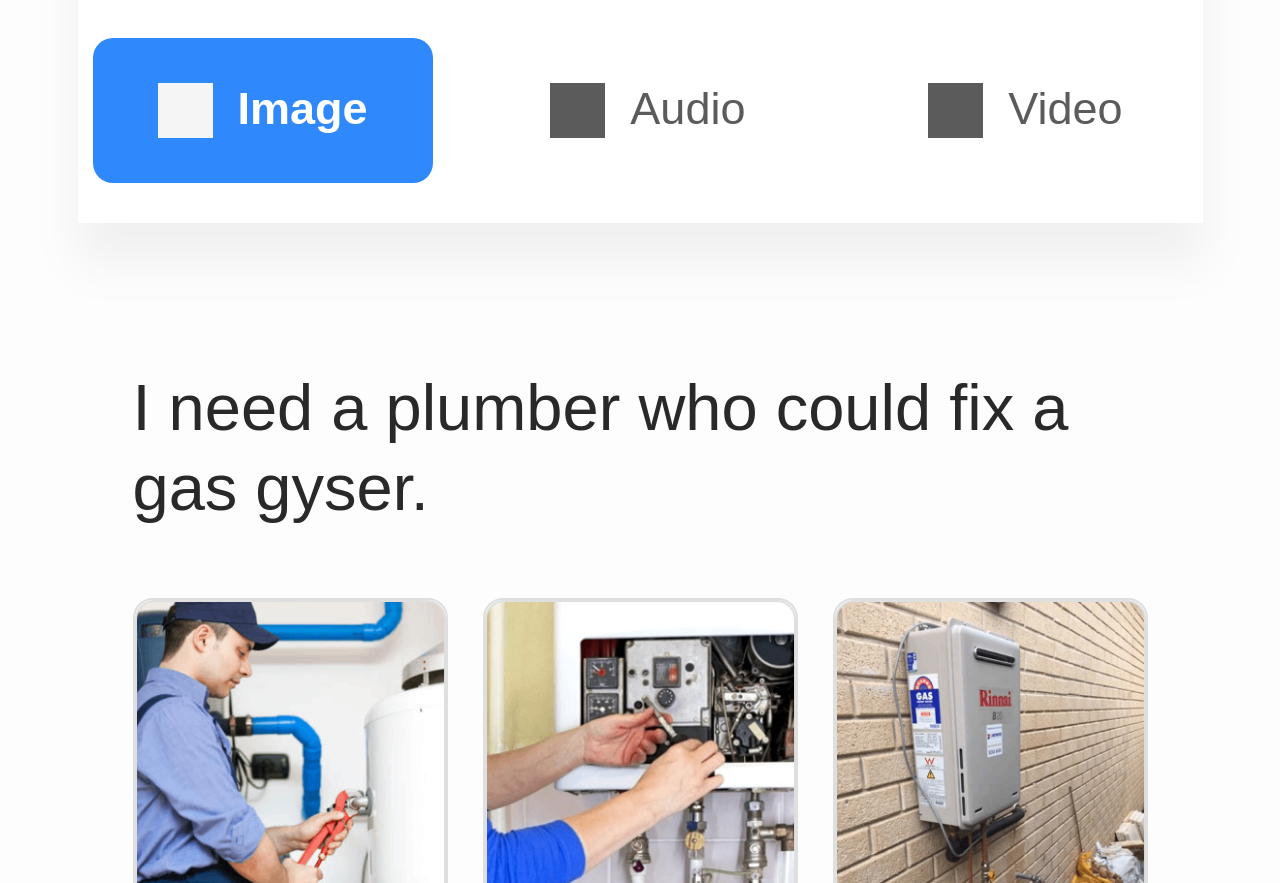
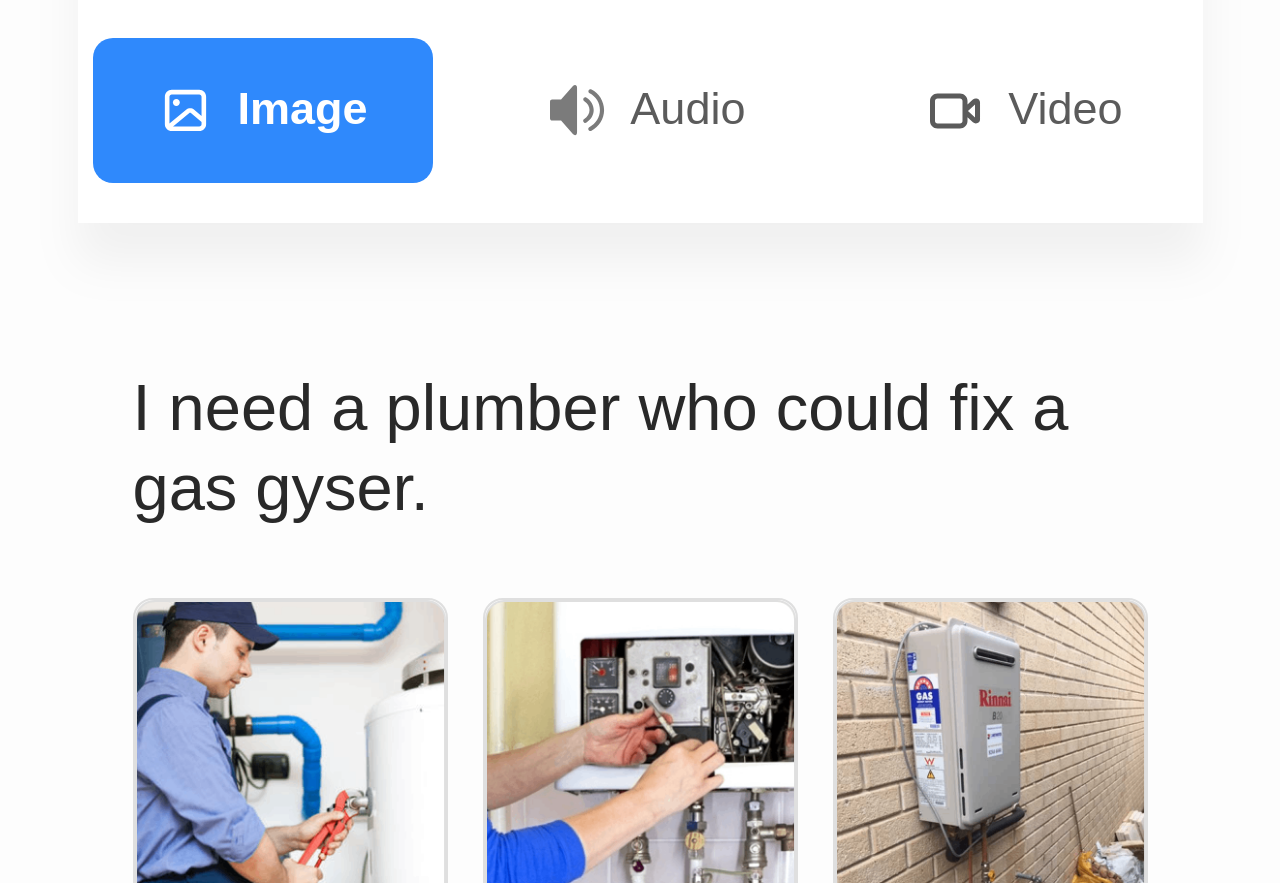
Before and after one commit to artyom4525460/html_task5, a website: page image.html in a window 1280 px wide. Shown: the part 1050-1933 px from the top of the page. Drawn offline with Linux system fonts and the light colour scheme.

Commit message:
add icons

```diff
--- a/image.html
+++ b/image.html
@@ -31,9 +31,9 @@
             </div>
             <hr>
             <div class="tabs">
-                <div class="tab active" onclick="alert('Image Button is Working')"><div class="image-block"><img src="./images/light-block.svg" alt=""></div>Image</div>
-                <div class="tab" onclick="alert('Audio Button is Working')"><div class="image-block"><img src="./images/dark-block.svg" alt=""></div>Audio</div>
-                <div class="tab" onclick="alert('Video Button is Working')"><div class="image-block"><img src="./images/dark-block.svg" alt=""></div>Video</div>
+                <div class="tab active" onclick="alert('Image Button is Working')"><div class="image-block"><img src="./images/image-white.svg" alt=""></div>Image</div>
+                <div class="tab" onclick="alert('Audio Button is Working')"><div class="image-block"><img src="./images/sound.svg" alt=""></div>Audio</div>
+                <div class="tab" onclick="alert('Video Button is Working')"><div class="image-block"><img src="./images/video.svg" alt=""></div>Video</div>
             </div>
         </section>
         <section class="profile-body content-section">
--- a/scss/_sections.scss
+++ b/scss/_sections.scss
@@ -97,8 +97,10 @@
                 width: 55px;
                 height: 55px;
                 margin-right: 25px;
-                background-color: #5b5b5b;
                 float: left;
+                display: flex;
+                align-items: center;
+                justify-content: center;
                 img{
                     max-width: 100%;
                 }
@@ -114,9 +116,6 @@
                 color: #fff;
                 @media screen and (max-width: $max-width){
                     border-radius: 1.77vw;
-                }
-                .image-block{
-                    background-color: #fff;
                 }
             }
         }
```
Also changed, not shown: audio.html (+3 -3 lines), text.html (+3 -3 lines), video.html (+3 -3 lines), css/style.css, images/image-white.svg (added), images/image.svg (added), images/sound-white.svg (added), images/video-white.svg (added), images/video.svg (added).
